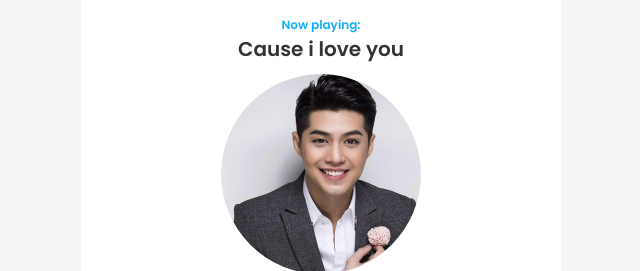
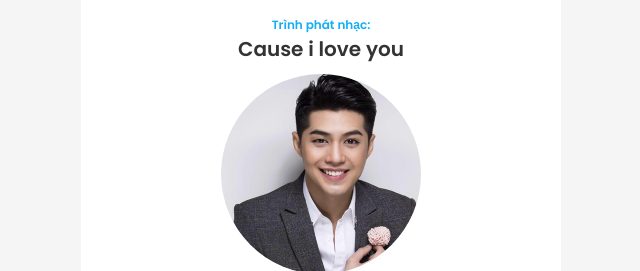
Before and after one commit to hatdauu/Music-player, a plain HTML site: page index.html in a window 1280 px wide. Shown: the top 271 px of the page, 319-959 px from the left. Drawn offline with Linux system fonts and the light colour scheme.

Commit message:
upload code

```diff
--- a/index.html
+++ b/index.html
@@ -17,7 +17,7 @@
         <div class="dashboard">
             <!-- Header -->
             <header>
-                <h4>Now playing:</h4>
+                <h4>Trình phát nhạc:</h4>
                 <h2></h2>
             </header>
 
```
